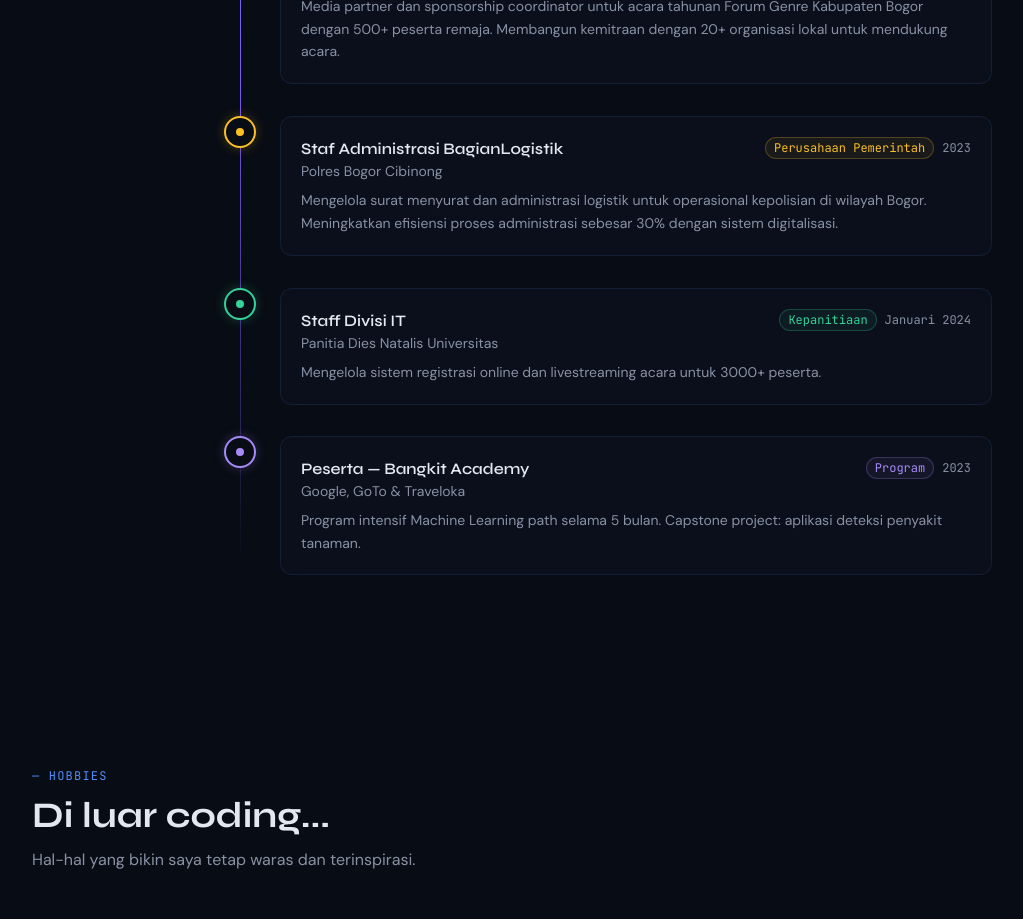
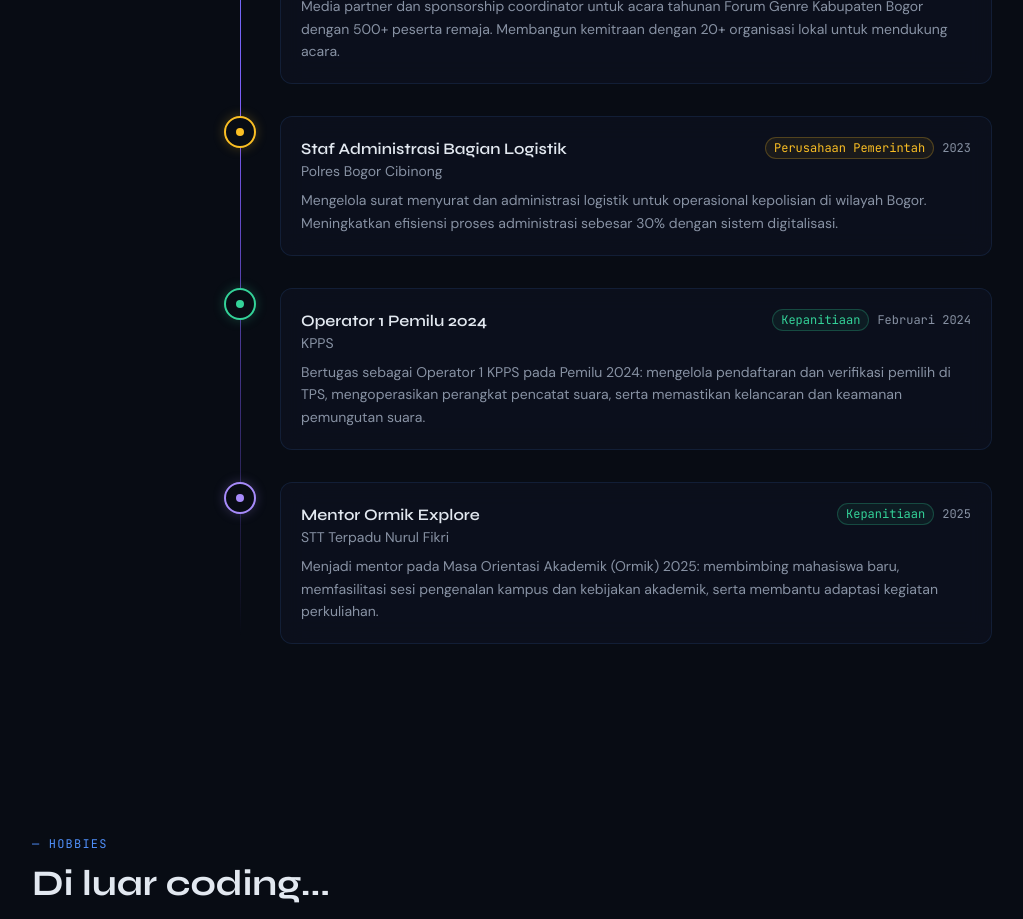
Before and after one commit to muhamadfadil316/my-portfolio, a React (Vite) app: page / in a window 1280 px wide. Shown: the part 4740-5659 px from the top of the page, without its empty margins (32-1055 px from the left). Built offline with nearby package versions, Linux system fonts and the light colour scheme.

Commit message:
Update experience roles and descriptions in index.js for accuracy and clarity

```diff
--- a/src/data/index.js
+++ b/src/data/index.js
@@ -149,7 +149,7 @@ export const experiences = [
   },
   {
     id: 4,
-    role: 'Staf Administrasi BagianLogistik',
+    role: 'Staf Administrasi Bagian Logistik',
     org: 'Polres Bogor Cibinong',
     period: '2023',
     type: 'Perusahaan Pemerintah',
@@ -158,20 +158,20 @@ export const experiences = [
   },
   {
     id: 5,
-    role: 'Staff Divisi IT',
-    org: 'Panitia Dies Natalis Universitas',
-    period: 'Januari 2024',
+    role: 'Operator 1 Pemilu 2024',
+    org: 'KPPS',
+    period: 'Februari 2024',
     type: 'Kepanitiaan',
-    description: 'Mengelola sistem registrasi online dan livestreaming acara untuk 3000+ peserta.',
+    description: 'Bertugas sebagai Operator 1 KPPS pada Pemilu 2024: mengelola pendaftaran dan verifikasi pemilih di TPS, mengoperasikan perangkat pencatat suara, serta memastikan kelancaran dan keamanan pemungutan suara.',
     color: '#34d399',
   },
   {
     id: 6,
-    role: 'Peserta — Bangkit Academy',
-    org: 'Google, GoTo & Traveloka',
-    period: '2023',
-    type: 'Program',
-    description: 'Program intensif Machine Learning path selama 5 bulan. Capstone project: aplikasi deteksi penyakit tanaman.',
+    role: 'Mentor Ormik Explore',
+    org: 'STT Terpadu Nurul Fikri',
+    period: '2025',
+    type: 'Kepanitiaan',
+    description: 'Menjadi mentor pada Masa Orientasi Akademik (Ormik) 2025: membimbing mahasiswa baru, memfasilitasi sesi pengenalan kampus dan kebijakan akademik, serta membantu adaptasi kegiatan perkuliahan.',
     color: '#a78bfa',
   },
 ]
```
